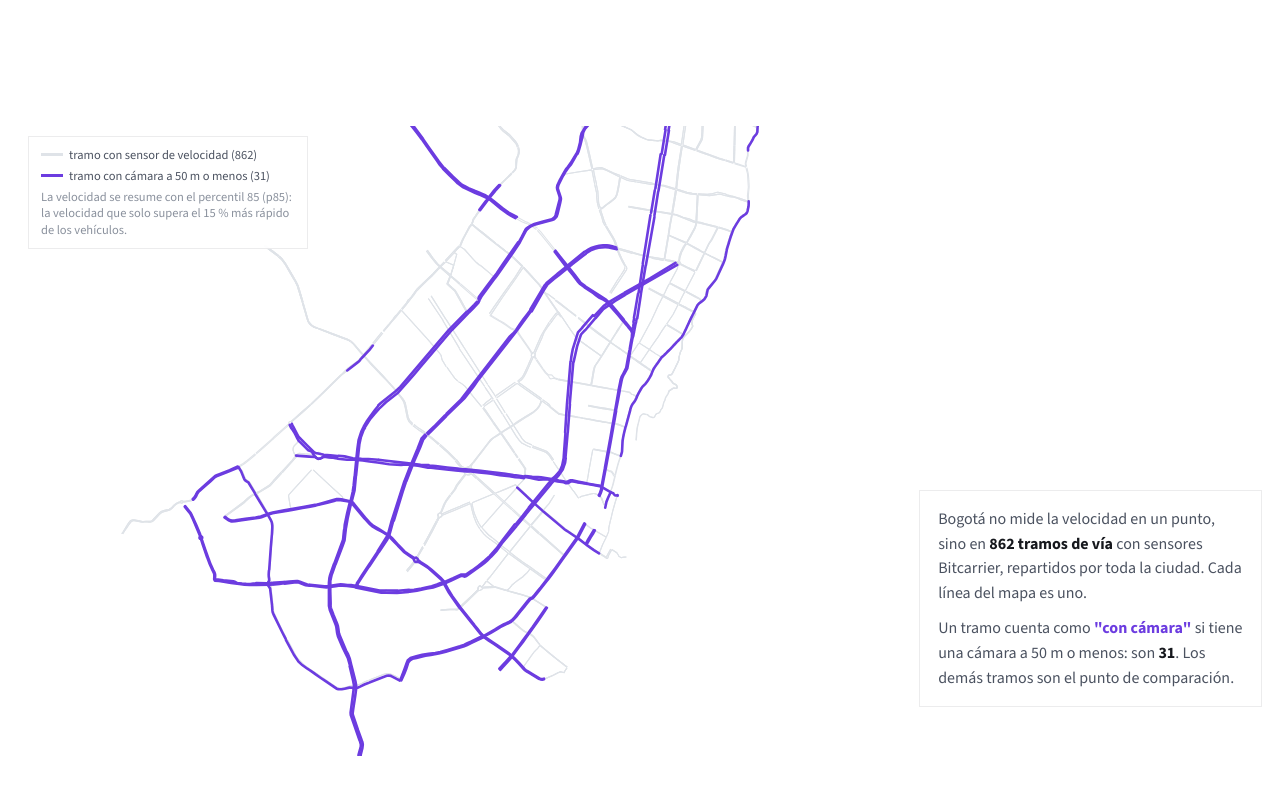
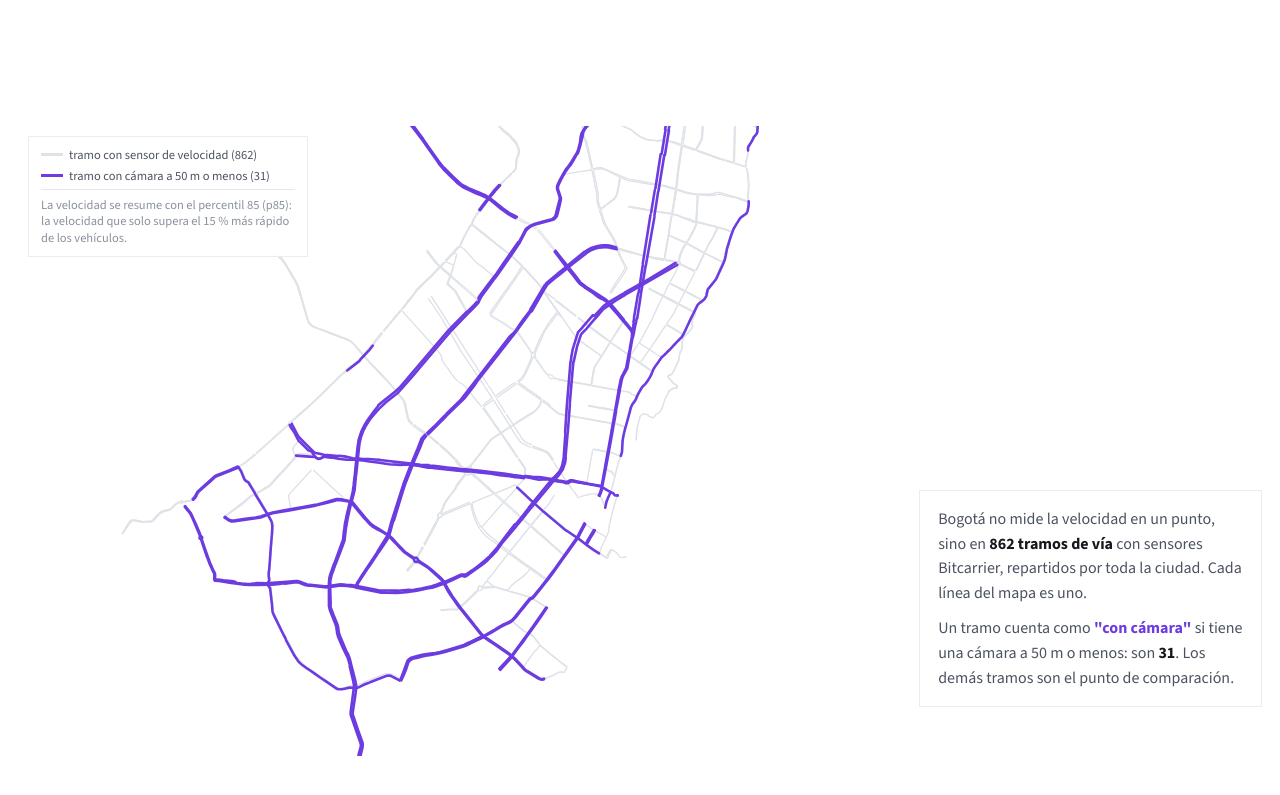
Before and after one commit to lauths12/camaras-salvavidas-visual-analytics, a plain HTML site: page index.html in a window 1280 px wide. Shown: the part 1073-1868 px from the top of the page. Drawn offline with nearby package versions, Linux system fonts and the light colour scheme; animation ran at ten frames a second.

Commit message:
fix: separa con una linea los swatches de la leyenda de su nota al pie

```diff
--- a/css/mecanismo.css
+++ b/css/mecanismo.css
@@ -60,7 +60,7 @@
 .mec-legend i.vacio{background:#fff;border-style:dashed}
 .mec-legend i.linea{width:22px;height:3px;border:0;border-radius:0}
 .mec-legend i.caja{border-radius:0;width:14px}
-.mec-legend .mec-nota{color:var(--muted)}
+.mec-legend .mec-nota{color:var(--muted);padding-top:7px;border-top:1px solid var(--line)}
 .mec-tabla{border-collapse:collapse;font-size:13px;width:auto}
 .mec-tabla th,.mec-tabla td{padding:4px 10px;border-bottom:1px solid var(--line);text-align:center;position:static;background:none}
 .mec-tabla th{font:700 11px var(--f-disp);letter-spacing:.04em;text-transform:uppercase;color:var(--muted)}
```
